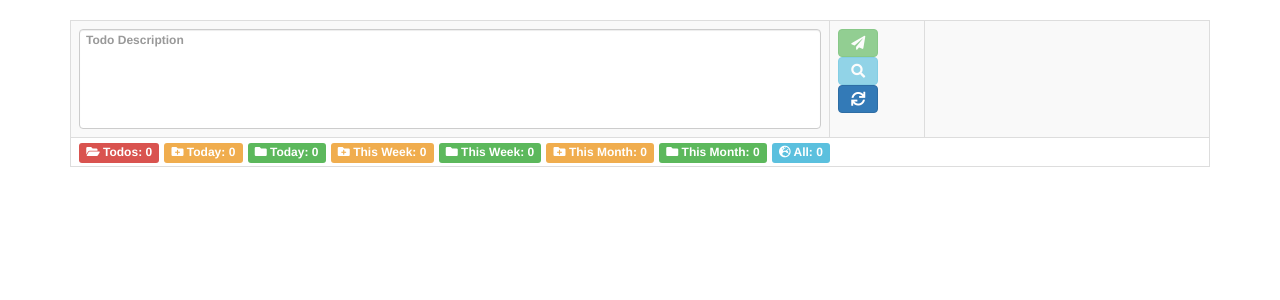
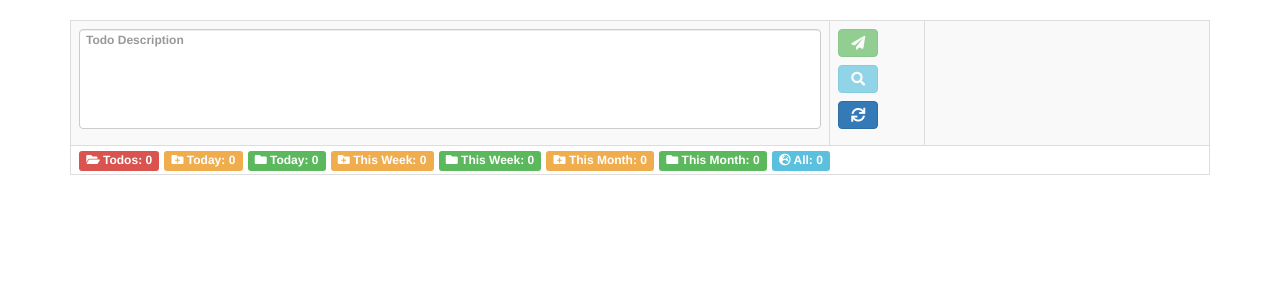
Before and after one commit to Relluem94s/RelluTodo, a PHP site: page / in a window 1280 px wide. Shown: the part 50-350 px from the top of the page. Run offline with PHP 8.4, Linux system fonts and the light colour scheme; data that the repository does not hold is empty; some libraries are stand-ins or nearby versions.

Commit message:
added spacing between buttons

```diff
--- a/assets/css/style.css
+++ b/assets/css/style.css
@@ -86,3 +86,7 @@ div.container table.todoList span.label {
     background-color:#e26c00;
     color:#fff !important;
 }
+
+button {
+    margin-bottom: 8px !important;
+}
```
